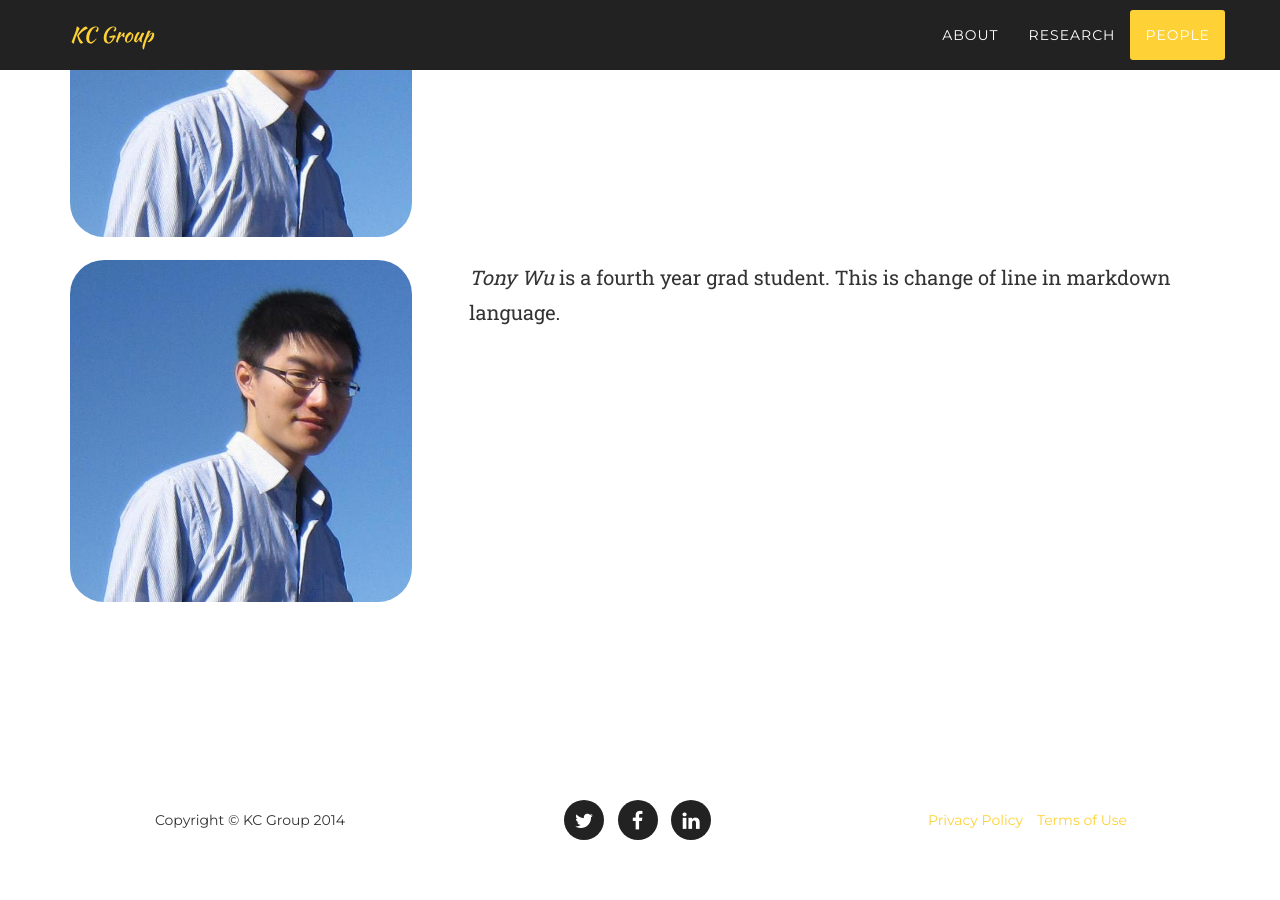
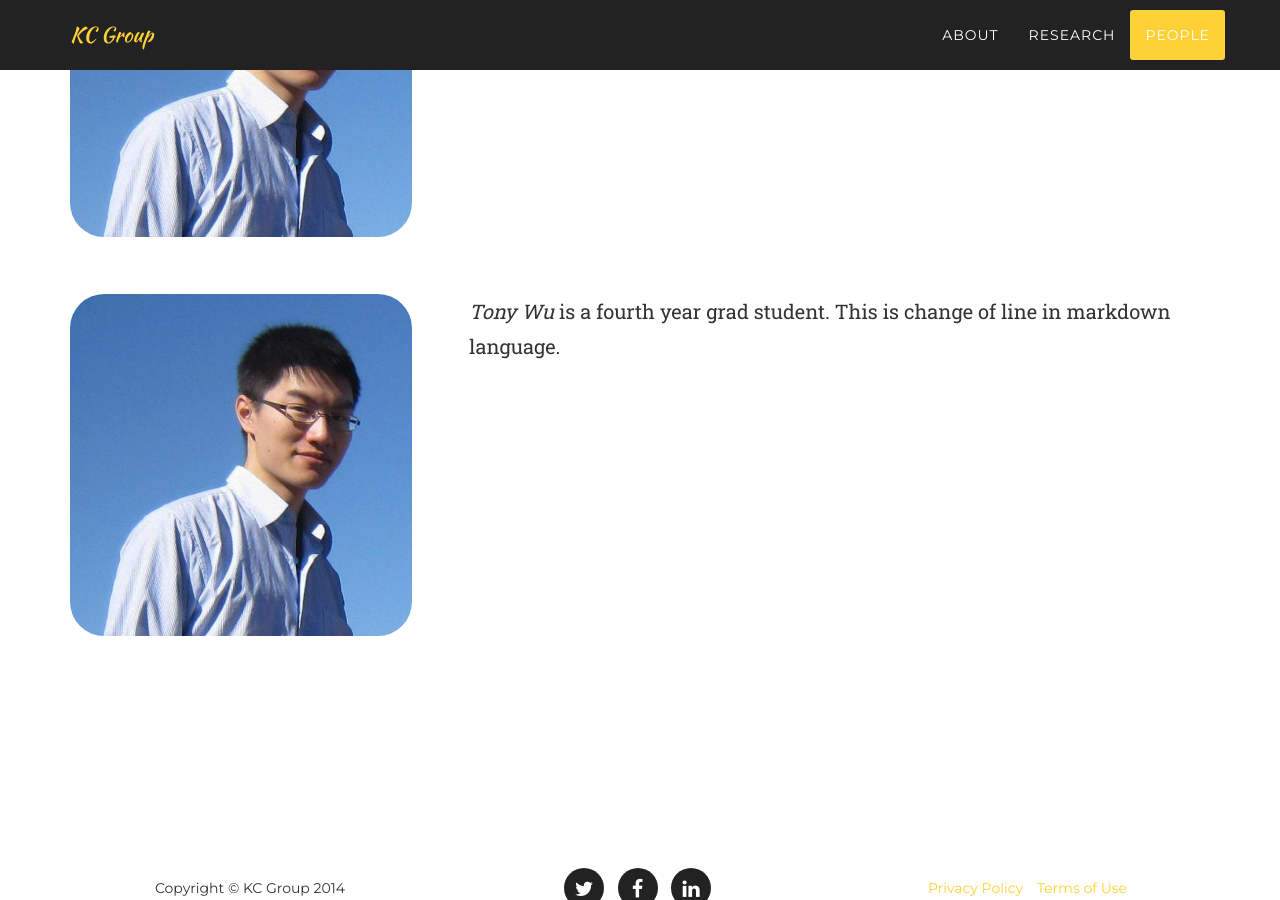
Before and after one commit to verysure/kcgroup, a Jekyll site: the page built from index.html, in a window 1280 px wide and 900 px high, scrolled down 2376 px. Built offline with Jekyll 4.4.1, drawn with Linux system fonts in a browser that asks for light colours; nearby versions of some CDN libraries; some web fonts are replaced; Markdown is read by kramdown in place of the engine named in the settings; the list of posts is cut into pages by our own code; before the commit the page ends 3241 px from its top, so only the background shows below that.

Commit message:
styling images

```diff
--- a/css/agency.css
+++ b/css/agency.css
@@ -904,12 +904,21 @@ section.mystyle p {
 section.mystyle img {
     width: 30%;
     margin-right: 5%;
-    margin-bottom: 2%;
+    margin-bottom: 5%;
     height: auto;
     border-radius: 10%;
     float: left;
 }
 
-section.mystyle .contentstyle div {
+/*section.mystyle .contentstyle div {
+    clear: both;
+}*/
+
+
+clear {
+    display:block;
+    margin:0;
+    padding:0;
+    border:0;
     clear: both;
 }
```
Also changed, not shown: _posts/2014-11-19-people.md (+1 -1 lines).
